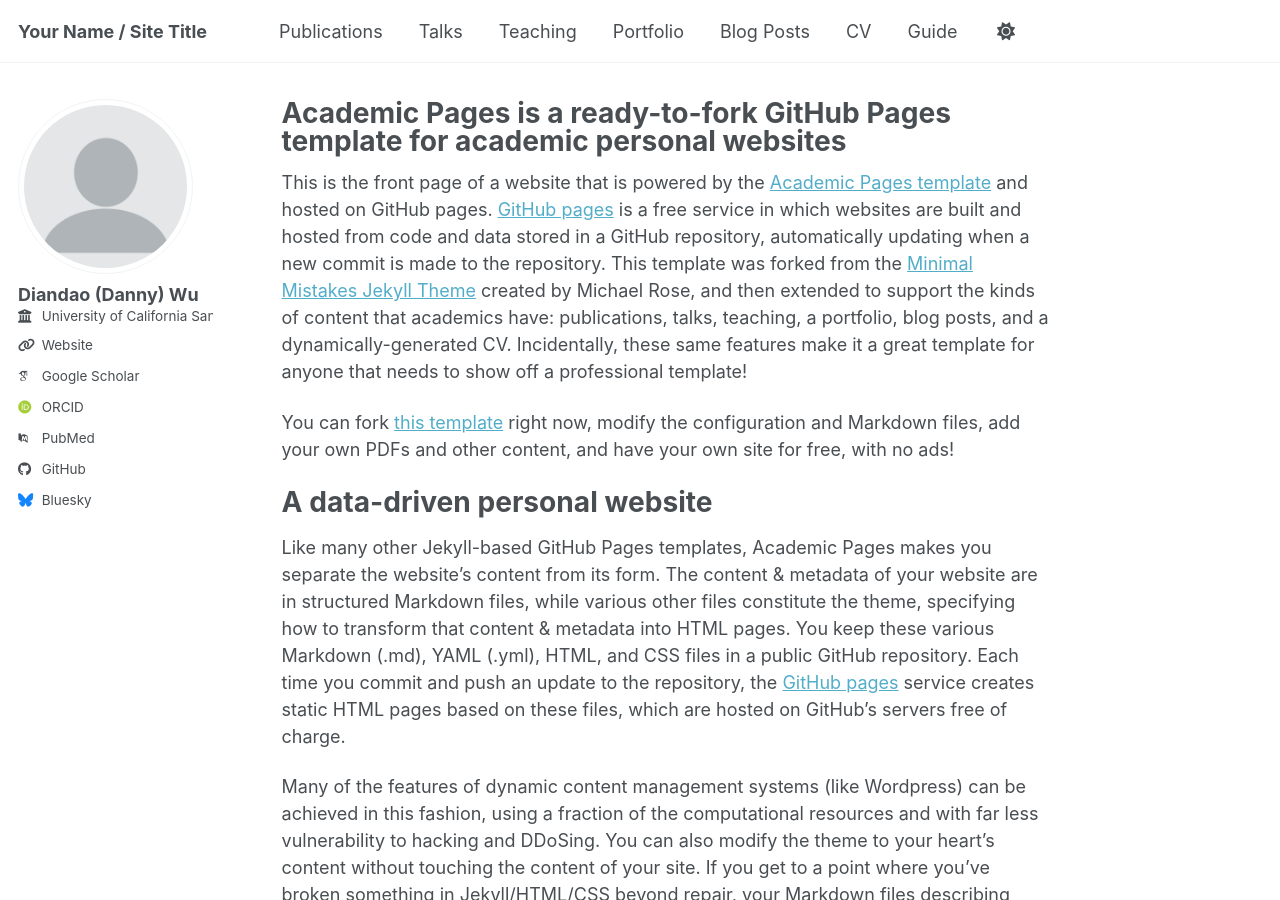
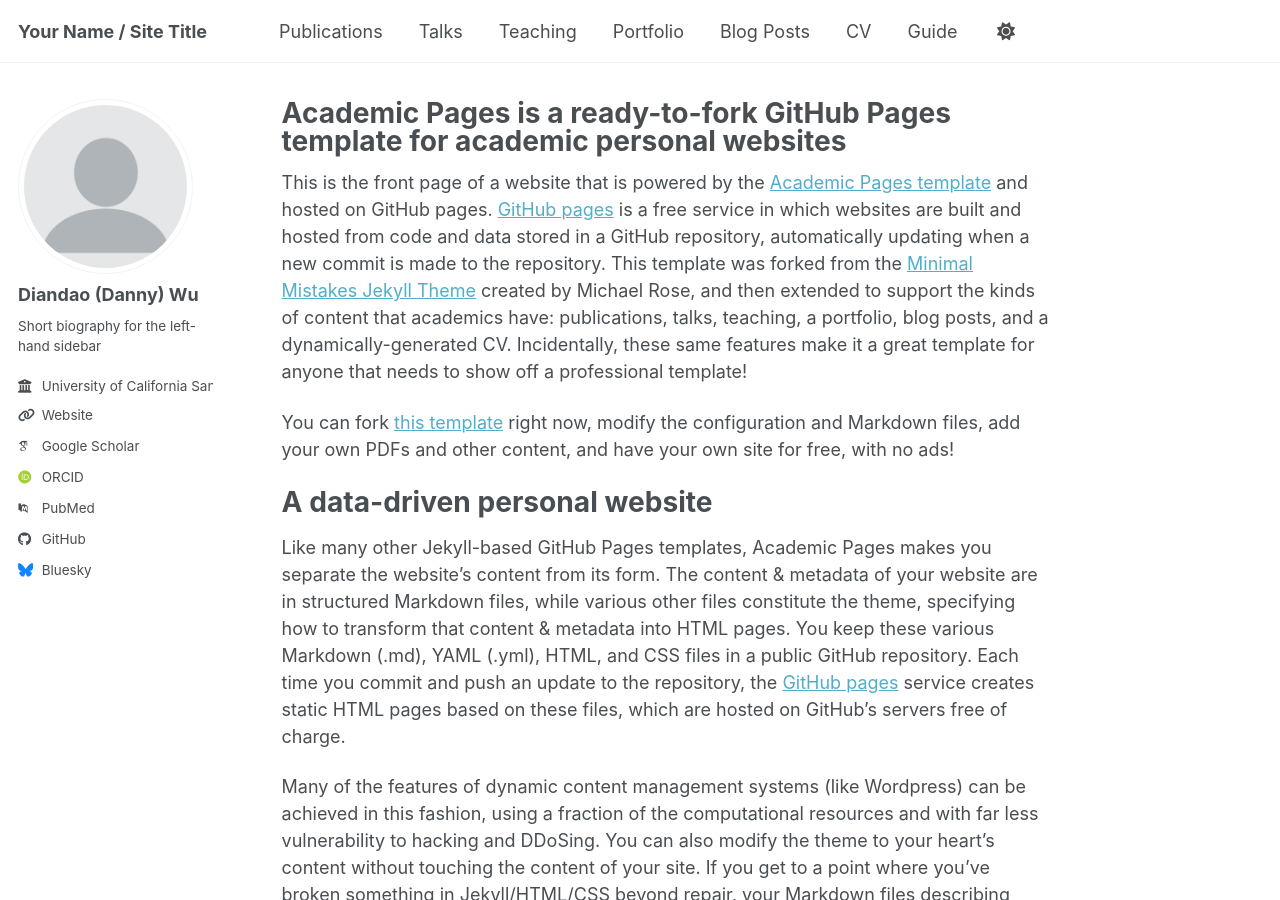
Before and after one commit to dzawu/dzawu.github.io, a Jekyll site: the page built from _pages/about.md, in a window 1280 px wide and 900 px high. Built offline with Jekyll 4.4.1, drawn with Linux system fonts in a browser that asks for light colours; some web fonts are replaced; a script bundle is joined from its source files by our own code; library files that are not in the unit come from our copies.

Commit message:
Update _config.yml

```diff
--- a/_config.yml
+++ b/_config.yml
@@ -26,7 +26,7 @@ author:
   avatar           : "profile.png"
   name             : "Diandao (Danny) Wu"
 
-  #bio              : "Short biography for the left-hand sidebar"
+  bio              : "Short biography for the left-hand sidebar"
   employer         : "University of California San Diego"
   uri              : ucsd.edu
 
```
